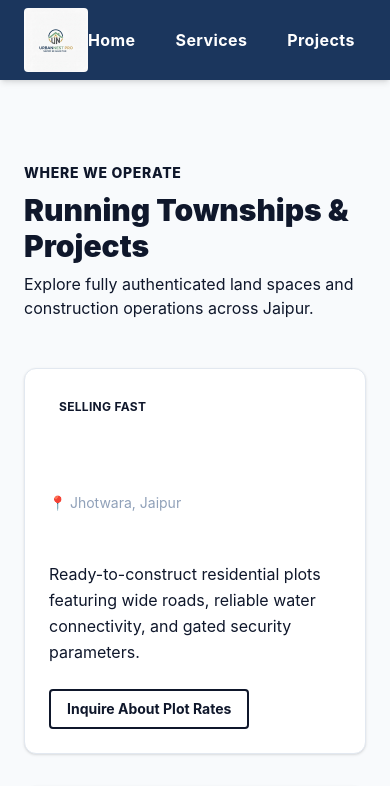
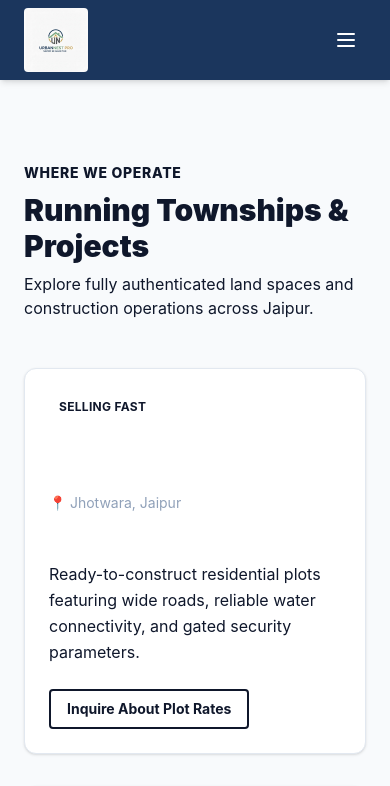
Before and after one commit to arjunpratapp/contruction, a React (Vite) app: page /projects in a window 390 px wide. Shown: the top 786 px of the page. Built offline with nearby package versions, Linux system fonts and the light colour scheme.

Commit message:
first commit

```diff
--- a/src/components/navbar.jsx
+++ b/src/components/navbar.jsx
@@ -1,14 +1,22 @@
-import React from 'react';
+import React, { useState } from 'react';
 import { Link } from 'react-router-dom';
 import logoImg from '../assets/logo.jpeg';
 
 export default function Navbar() {
+  const [isOpen, setIsOpen] = useState(false);
+
+  const toggleMenu = () => {
+    setIsOpen(!isOpen);
+  };
+
   return (
-    <nav className="fixed top-0 left-0 w-full bg-un-navy text-white z-50 shadow-md h-20 flex items-center">
-      <div className="max-w-7xl w-full mx-auto px-6 flex justify-between items-center">
+    <nav className="fixed top-0 left-0 w-full bg-un-navy text-white z-50 shadow-md min-h-20 flex items-center">
+      <div className="max-w-7xl w-full mx-auto px-6 flex flex-col md:flex-row justify-between md:items-center py-2 md:py-0">
 
-        {/* 1. Left Corner: Logo Only (Removed duplicate text elements) */}
-        <Link to="/" className="flex items-center shrink-0">
+        {/* Top Bar (Logo & Mobile Menu Trigger) */}
+        <div className="flex justify-between items-center w-full md:w-auto h-16 md:h-20">
+          {/* 1. Left Corner: Logo */}
+          <Link to="/" className="flex items-center shrink-0" onClick={() => setIsOpen(false)}>
             <img
               src={logoImg}
               alt="Urbannest Pro"
@@ -16,21 +24,57 @@ export default function Navbar() {
             />
           </Link>
 
-        {/* 2. Middle Block: Premium Laptop Spacing for Options */}
-        <div className="flex items-center space-x-10 font-bold text-base tracking-wide">
-          <Link to="/" className="hover:text-un-gold transition-colors duration-200 text-white">Home</Link>
-          <Link to="/services" className="hover:text-un-gold transition-colors duration-200 text-white">Services</Link>
-          <Link to="/projects" className="hover:text-un-gold transition-colors duration-200 text-white">Projects</Link>
-          <Link to="/contact" className="hover:text-un-gold transition-colors duration-200 text-white">Contact</Link>
+          {/* Hamburger Button (Visible only on mobile) */}
+          <button
+            onClick={toggleMenu}
+            className="md:hidden text-white focus:outline-none p-2"
+            aria-label="Toggle Navigation Menu"
+          >
+            <svg
+              className="h-6 w-6 fill-current"
+              viewBox="0 0 24 24"
+            >
+              {isOpen ? (
+                // "X" Close Icon
+                <path
+                  fillRule="evenodd"
+                  clipRule="evenodd"
+                  d="M18.278 16.864a1 1 0 0 1-1.414 1.414l-4.829-4.828-4.828 4.828a1 1 0 0 1-1.414-1.414l4.828-4.829-4.828-4.828a1 1 0 0 1 1.414-1.414l4.829 4.828 4.828-4.828a1 1 0 1 1 1.414 1.414l-4.828 4.828 4.828 4.829z"
+                />
+              ) : (
+                // 3-Line Hamburger Icon
+                <path
+                  fillRule="evenodd"
+                  d="M4 5h16a1 1 0 0 1 0 2H4a1 1 0 1 1 0-2zm0 6h16a1 1 0 0 1 0 2H4a1 1 0 0 1 0-2zm0 6h16a1 1 0 0 1 0 2H4a1 1 0 0 1 0-2z"
+                />
+              )}
+            </svg>
+          </button>
+        </div>
+
+        {/* Navigation Content Area */}
+        <div
+          className={`${
+            isOpen ? 'flex' : 'hidden'
+          } md:flex flex-col md:flex-row w-full md:w-auto items-left md:items-center pb-4 md:pb-0 font-bold text-base tracking-wide transition-all duration-300 ease-in-out`}
+        >
+          {/* 2. Middle Block: Navigation Links */}
+          <div className="flex flex-col md:flex-row space-y-4 md:space-y-0 md:space-x-10 mb-6 md:mb-0">
+            <Link to="/" onClick={() => setIsOpen(false)} className="hover:text-un-gold transition-colors duration-200 text-white">Home</Link>
+            <Link to="/services" onClick={() => setIsOpen(false)} className="hover:text-un-gold transition-colors duration-200 text-white">Services</Link>
+            <Link to="/projects" onClick={() => setIsOpen(false)} className="hover:text-un-gold transition-colors duration-200 text-white">Projects</Link>
+            <Link to="/contact" onClick={() => setIsOpen(false)} className="hover:text-un-gold transition-colors duration-200 text-white">Contact</Link>
           </div>
 
           {/* 3. Right Corner: Call To Action Button */}
           <Link
             to="/contact"
-          className="bg-un-gold hover:bg-yellow-600 text-un-navy px-5 py-2.5 font-black rounded-lg transition-all duration-200 shrink-0 shadow-sm hover:scale-105"
+            onClick={() => setIsOpen(false)}
+            className="bg-un-gold hover:bg-yellow-600 text-un-navy px-5 py-2.5 font-black rounded-lg transition-all duration-200 shrink-0 shadow-sm hover:scale-105 md:ml-10 text-center w-full md:w-auto"
           >
             Get Quote
           </Link>
+        </div>
 
       </div>
     </nav>
--- a/src/sections/Projects.jsx
+++ b/src/sections/Projects.jsx
@@ -8,8 +8,8 @@ const ongoingProjects = [
     description: "Ready-to-construct residential plots featuring wide roads, reliable water connectivity, and gated security parameters."
   },
   {
-    title: "Urbannest Smart Township - Kalwar Road",
-    location: "Kalwar Road, Jaipur",
+    title: "Urbannest Smart Township - Kalwar",
+    location: "Kalwar, Jaipur",
     status: "Newly Launched Colony",
     description: "An expanding community township layout featuring modern civic infrastructure, demarcated plots, and park spaces."
   }
```
Lines whose indentation alone changed are shown as unchanged.
